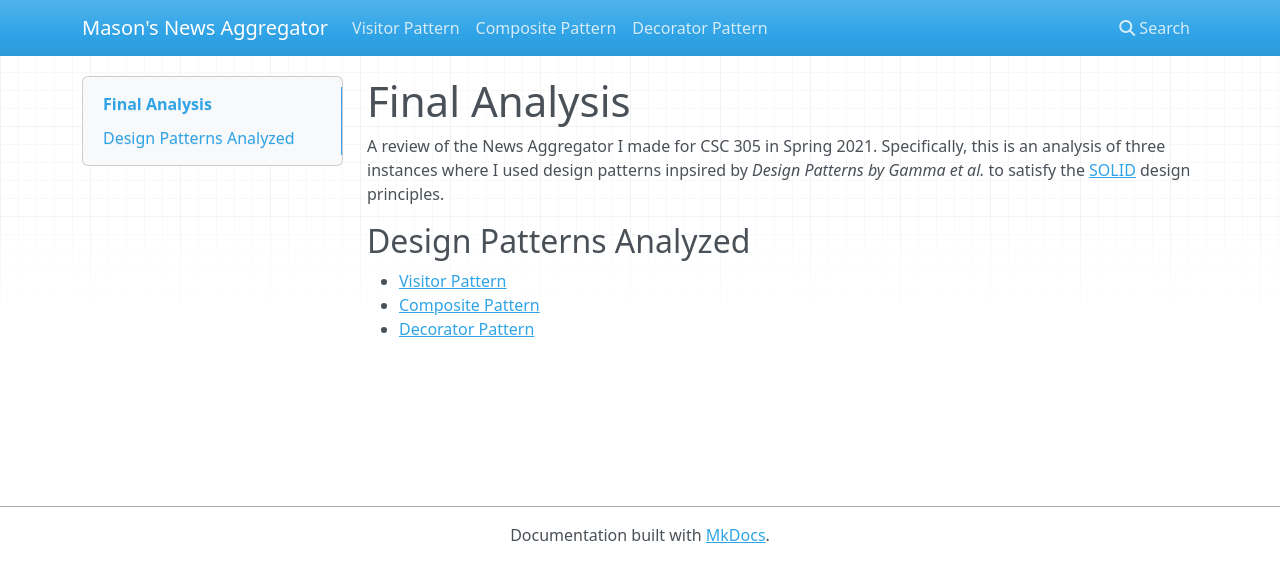
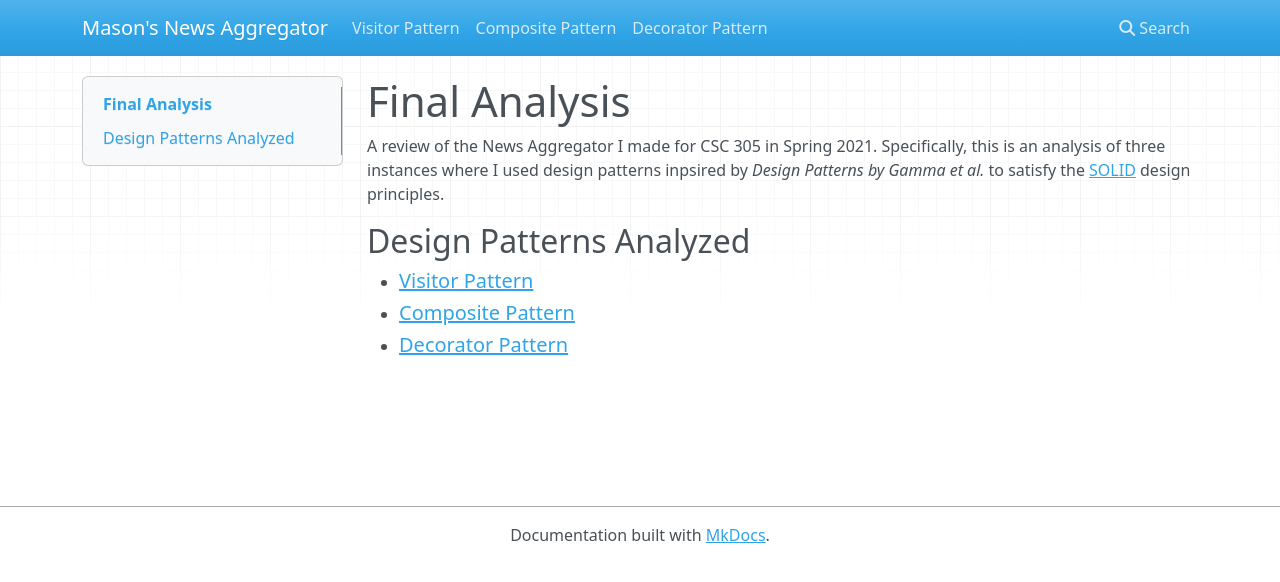
Before and after one commit to masonmcelvain/csc-305-news-aggregator, an MkDocs documentation site: the page built from docs/index.md, in a window 1280 px wide. Shown: the top 582 px of the page. Built offline with MkDocs 1.6.1, drawn with Linux system fonts in a browser that asks for light colours; nearby versions of some CDN libraries.

```diff
--- a/docs/index.md
+++ b/docs/index.md
@@ -1,8 +1,11 @@
 # Final Analysis
 
-A review of the News Aggregator I made for CSC 305 in Spring 2021. Specifically, this is an analysis of three instances where I used design patterns inpsired by *Design Patterns by Gamma et al.* to satisfy the [SOLID](https://en.wikipedia.org/wiki/SOLID) design principles.
+A review of the News Aggregator I made for CSC 305 in Spring 2021. Specifically,
+this is an analysis of three instances where I used design patterns inpsired by
+*Design Patterns by Gamma et al.* to satisfy the
+[SOLID](https://en.wikipedia.org/wiki/SOLID) design principles.
 
 ## Design Patterns Analyzed
-* [Visitor Pattern](visitor.md)
-* [Composite Pattern](composite.md)
-* [Decorator Pattern](decorator.md)
+* ##### [Visitor Pattern](visitor.md)
+* ##### [Composite Pattern](composite.md)
+* ##### [Decorator Pattern](decorator.md)
```
